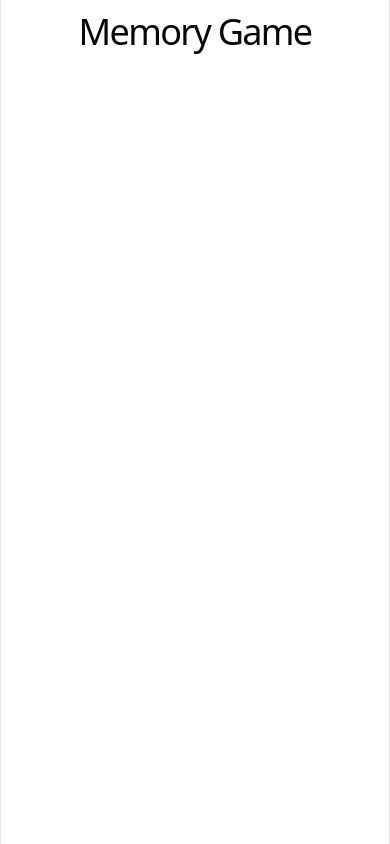
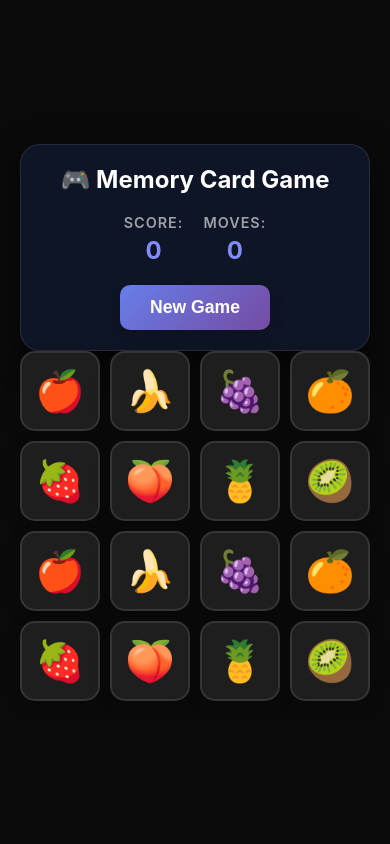
Before and after one commit to Sushant-Khanal/Memory-Game, a React (Vite) app: page / in a window 390 px wide. Built offline with nearby package versions, Linux system fonts and the light colour scheme.

Commit message:
created basic structure and grid of the game along with the css

```diff
--- a/src/App.jsx
+++ b/src/App.jsx
@@ -1,12 +1,40 @@
+import { GameHeader } from "./components/GameHeader";
+import { Card } from "./components/Card";
+
+const cardValues = [
+  "🍎",
+  "🍌",
+  "🍇",
+  "🍊",
+  "🍓",
+  "🍑",
+  "🍍",
+  "🥝",
+  "🍎",
+  "🍌",
+  "🍇",
+  "🍊",
+  "🍓",
+  "🍑",
+  "🍍",
+  "🥝",
+];
 
 
 function App() {
 
-  return (
-    <>
-    <h1>Memory Game</h1>
-    </>
-  )
+  return(
+    <div className="App">
+      <GameHeader score={0} moves={0} onReset={() => {}} />
+
+        <div className="cards-grid">
+          {cardValues.map((card) => (
+            <Card card={card} />
+          ))}
+        </div>
+
+    </div>
+  );
 }
 
 export default App
--- /dev/null
+++ b/src/components/Card.jsx
@@ -0,0 +1,8 @@
+
+export const Card = ({ card }) => {
+  return (
+    <div className="card">
+        <div className="card-back">{card}</div>
+    </div>
+  );
+};
--- /dev/null
+++ b/src/components/GameHeader.jsx
@@ -0,0 +1,21 @@
+export const GameHeader = ({ score, moves, onReset }) => {
+  return (
+    <div className="game-header">
+      <h1>🎮 Memory Card Game</h1>
+      <div className="stats">
+        <div className="stat-item">
+          <span className="stat-label">Score:</span>{" "}
+          <span className="stat-value">{score}</span>
+        </div>
+        <div className="stat-item">
+          <span className="stat-label">Moves:</span>{" "}
+          <span className="stat-value">{moves}</span>
+        </div>
+      </div>
+
+      <button className="reset-btn" onClick={onReset}>
+        New Game
+      </button>
+    </div>
+  );
+};
--- a/src/index.css
+++ b/src/index.css
@@ -1,111 +1,250 @@
-:root {
-  --text: #6b6375;
-  --text-h: #08060d;
-  --bg: #fff;
-  --border: #e5e4e7;
-  --code-bg: #f4f3ec;
-  --accent: #aa3bff;
-  --accent-bg: rgba(170, 59, 255, 0.1);
-  --accent-border: rgba(170, 59, 255, 0.5);
-  --social-bg: rgba(244, 243, 236, 0.5);
-  --shadow:
-    rgba(0, 0, 0, 0.1) 0 10px 15px -3px, rgba(0, 0, 0, 0.05) 0 4px 6px -2px;
+* {
+  margin: 0;
+  padding: 0;
+  box-sizing: border-box;
+}
 
-  --sans: system-ui, 'Segoe UI', Roboto, sans-serif;
-  --heading: system-ui, 'Segoe UI', Roboto, sans-serif;
-  --mono: ui-monospace, Consolas, monospace;
+body {
+  font-family: -apple-system, BlinkMacSystemFont, "Segoe UI", Roboto, Oxygen,
+    Ubuntu, Cantarell, sans-serif;
+  background: #0a0a0a;
+  min-height: 100vh;
+  display: flex;
+  justify-content: center;
+  align-items: center;
+  padding: 20px;
+  color: #fff;
+}
 
-  font: 18px/145% var(--sans);
-  letter-spacing: 0.18px;
-  color-scheme: light dark;
-  color: var(--text);
-  background: var(--bg);
-  font-synthesis: none;
-  text-rendering: optimizeLegibility;
-  -webkit-font-smoothing: antialiased;
-  -moz-osx-font-smoothing: grayscale;
+#root {
+  width: 100%;
+  max-width: 1200px;
+}
 
-  @media (max-width: 1024px) {
-    font-size: 16px;
+.app {
+  display: flex;
+  flex-direction: column;
+  align-items: center;
+  gap: 30px;
+}
+
+.game-header {
+  display: flex;
+  flex-direction: column;
+  align-items: center;
+  gap: 20px;
+  background: rgba(15, 23, 42, 0.9);
+  padding: 30px;
+  border-radius: 20px;
+  box-shadow: 0 10px 30px rgba(0, 0, 0, 0.5);
+  width: 100%;
+  max-width: 600px;
+  border: 1px solid rgba(255, 255, 255, 0.1);
+}
+
+.game-header h1 {
+  font-size: 2.5rem;
+  color: #fff;
+  text-align: center;
+}
+
+.stats {
+  display: flex;
+  gap: 30px;
+  justify-content: center;
+  width: 100%;
+}
+
+.stat-item {
+  display: flex;
+  flex-direction: column;
+  align-items: center;
+  gap: 5px;
+}
+
+.stat-label {
+  font-size: 0.9rem;
+  color: #a1a1aa;
+  font-weight: 600;
+  text-transform: uppercase;
+  letter-spacing: 1px;
+}
+
+.stat-value {
+  font-size: 2rem;
+  font-weight: bold;
+  color: #818cf8;
+}
+
+.reset-btn {
+  background: linear-gradient(135deg, #667eea 0%, #764ba2 100%);
+  color: white;
+  border: none;
+  padding: 12px 30px;
+  font-size: 1.1rem;
+  font-weight: 600;
+  border-radius: 10px;
+  cursor: pointer;
+  transition: transform 0.2s, box-shadow 0.2s;
+  box-shadow: 0 4px 15px rgba(0, 0, 0, 0.2);
+}
+
+.reset-btn:hover {
+  transform: translateY(-2px);
+  box-shadow: 0 6px 20px rgba(0, 0, 0, 0.3);
+}
+
+.reset-btn:active {
+  transform: translateY(0);
+}
+
+.win-message {
+  background: rgba(15, 23, 42, 0.95);
+  padding: 30px 50px;
+  border-radius: 15px;
+  text-align: center;
+  box-shadow: 0 10px 30px rgba(0, 0, 0, 0.5);
+  border: 1px solid rgba(255, 255, 255, 0.1);
+  animation: slideDown 0.5s ease-out;
+}
+
+@keyframes slideDown {
+  from {
+    opacity: 0;
+    transform: translateY(-20px);
+  }
+  to {
+    opacity: 1;
+    transform: translateY(0);
   }
 }
 
-@media (prefers-color-scheme: dark) {
-  :root {
-    --text: #9ca3af;
-    --text-h: #f3f4f6;
-    --bg: #16171d;
-    --border: #2e303a;
-    --code-bg: #1f2028;
-    --accent: #c084fc;
-    --accent-bg: rgba(192, 132, 252, 0.15);
-    --accent-border: rgba(192, 132, 252, 0.5);
-    --social-bg: rgba(47, 48, 58, 0.5);
-    --shadow:
-      rgba(0, 0, 0, 0.4) 0 10px 15px -3px, rgba(0, 0, 0, 0.25) 0 4px 6px -2px;
+.win-message h2 {
+  font-size: 2rem;
+  margin-bottom: 10px;
+}
+
+.win-message p {
+  font-size: 1.2rem;
+  color: #a1a1aa;
+}
+
+.cards-grid {
+  display: grid;
+  grid-template-columns: repeat(4, 1fr);
+  gap: 15px;
+  max-width: 600px;
+  width: 100%;
+}
+
+.card {
+  aspect-ratio: 1;
+  position: relative;
+  cursor: pointer;
+  transform-style: preserve-3d;
+  transition: transform 0.6s;
+}
+
+.card-front,
+.card-back {
+  position: absolute;
+  width: 100%;
+  height: 100%;
+  display: flex;
+  align-items: center;
+  justify-content: center;
+  border-radius: 15px;
+  box-shadow: 0 4px 15px rgba(0, 0, 0, 0.2);
+  backface-visibility: hidden;
+  transition: opacity 0.3s, transform 0.3s;
+}
+
+.card-front {
+  background: linear-gradient(to bottom, #0f172a, #0b0f1a);
+  color: white;
+  font-weight: bold;
+  font-size: 3rem;
+  z-index: 1;
+  border: 2px solid rgba(255, 255, 255, 0.1);
+}
+
+.card-back {
+  background: #1e1e1e;
+  font-size: 4rem;
+  z-index: 0;
+  border: 2px solid rgba(255, 255, 255, 0.1);
+}
+
+.card.flipped .card-front {
+  opacity: 0;
+  pointer-events: none;
+  transform: scale(0.9);
+}
+
+.card.flipped .card-back {
+  opacity: 1;
+}
+
+.card.matched {
+  pointer-events: none;
+}
+
+.card.matched .card-back {
+  background: rgba(126, 211, 33, 0.2);
+  box-shadow: 0 0 20px rgba(126, 211, 33, 0.4);
+  border: 2px solid rgba(126, 211, 33, 0.5);
+}
+
+.card:hover:not(.matched):not(.flipped) .card-front {
+  transform: scale(1.05);
+}
+
+.card:active:not(.matched) {
+  transform: scale(0.95);
+}
+
+@media (max-width: 768px) {
+  .game-header h1 {
+    font-size: 2rem;
   }
 
-  #social .button-icon {
-    filter: invert(1) brightness(2);
+  .cards-grid {
+    gap: 10px;
+  }
+
+  .card-front,
+  .card-back {
+    font-size: 2.5rem;
+  }
+
+  .card-back {
+    font-size: 3rem;
+  }
+
+  .stats {
+    gap: 20px;
+  }
+
+  .stat-value {
+    font-size: 1.5rem;
   }
 }
 
-body {
-  margin: 0;
-}
+@media (max-width: 480px) {
+  .game-header {
+    padding: 20px;
+  }
 
-#root {
-  width: 1126px;
-  max-width: 100%;
-  margin: 0 auto;
-  text-align: center;
-  border-inline: 1px solid var(--border);
-  min-height: 100svh;
-  display: flex;
-  flex-direction: column;
-  box-sizing: border-box;
-}
+  .game-header h1 {
+    font-size: 1.5rem;
+  }
 
-h1,
-h2 {
-  font-family: var(--heading);
-  font-weight: 500;
-  color: var(--text-h);
-}
+  .card-front,
+  .card-back {
+    font-size: 2rem;
+  }
 
-h1 {
-  font-size: 56px;
-  letter-spacing: -1.68px;
-  margin: 32px 0;
-  @media (max-width: 1024px) {
-    font-size: 36px;
-    margin: 20px 0;
+  .card-back {
+    font-size: 2.5rem;
   }
 }
-h2 {
-  font-size: 24px;
-  line-height: 118%;
-  letter-spacing: -0.24px;
-  margin: 0 0 8px;
-  @media (max-width: 1024px) {
-    font-size: 20px;
-  }
-}
-p {
-  margin: 0;
-}
-
-code,
-.counter {
-  font-family: var(--mono);
-  display: inline-flex;
-  border-radius: 4px;
-  color: var(--text-h);
-}
-
-code {
-  font-size: 15px;
-  line-height: 135%;
-  padding: 4px 8px;
-  background: var(--code-bg);
-}
```
